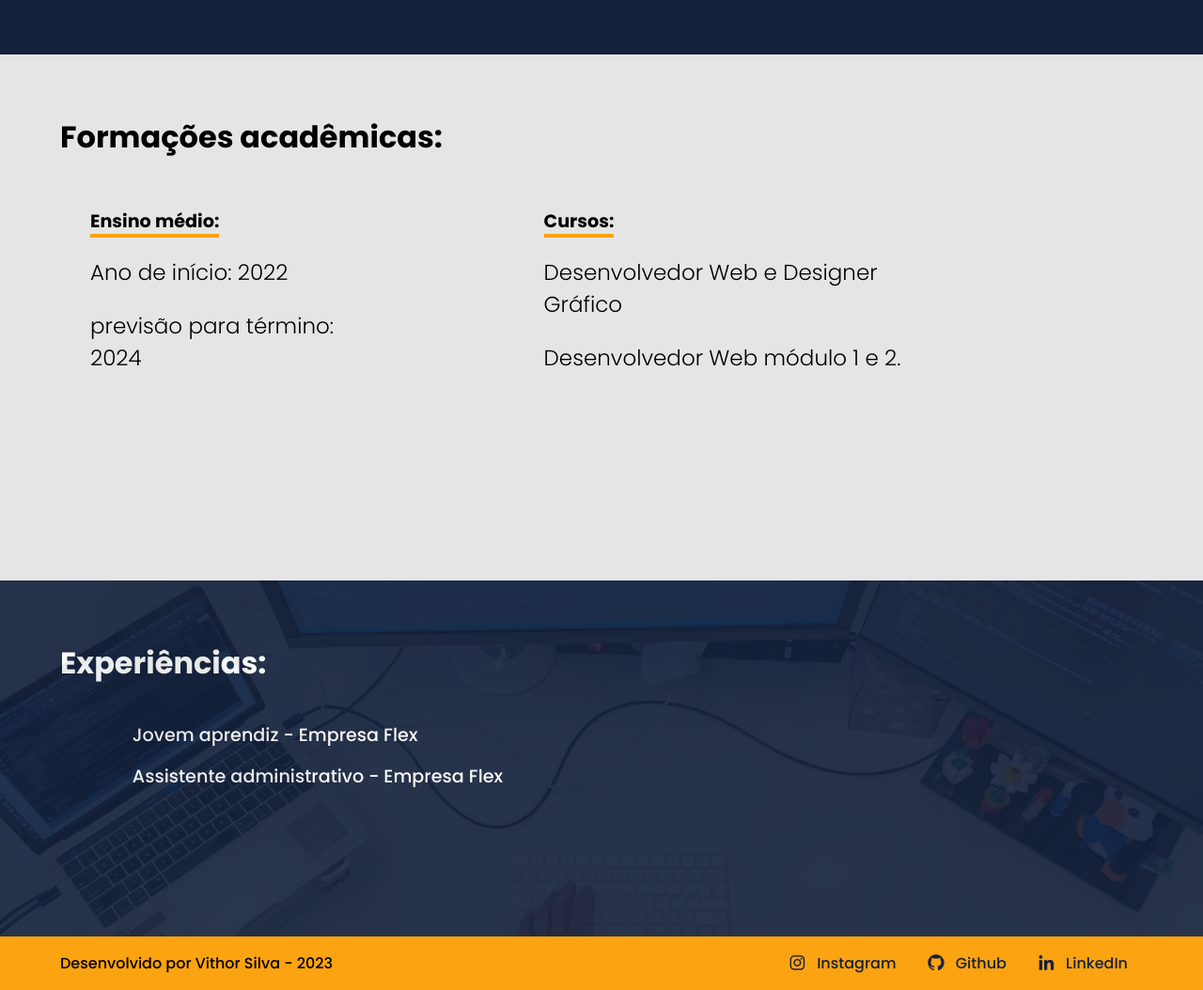
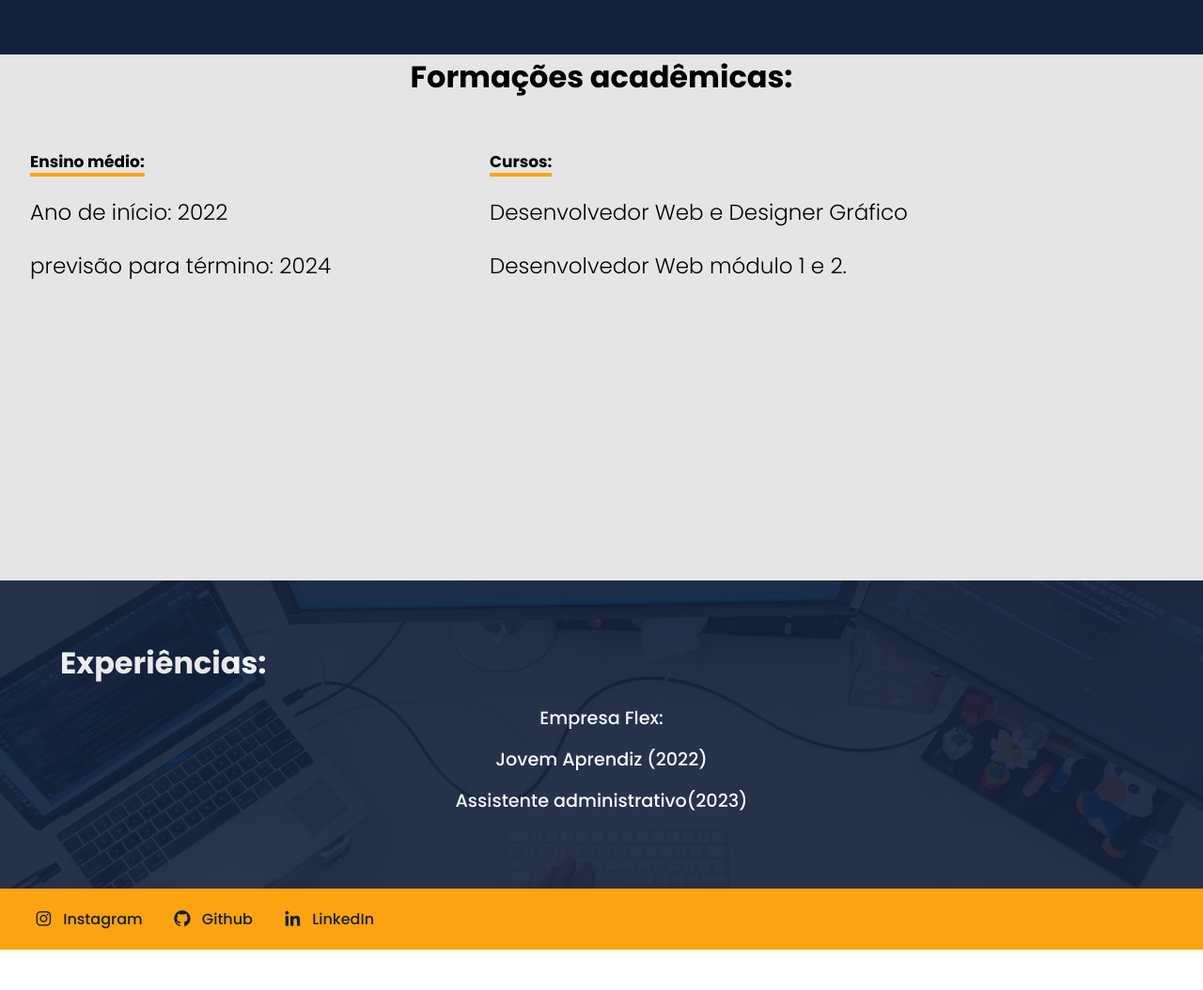
Before and after one commit to vithor-silva/portifolio-vithor-silva, a plain HTML site: page index.html in a window 1280 px wide. Shown: the part 1700-2754 px from the top of the page at 94% size. After the commit the page ends 2711 px from the top, so only its background shows below. Drawn offline with nearby package versions, Linux system fonts and the light colour scheme.

Commit message:
fix responsive

```diff
--- a/index.html
+++ b/index.html
@@ -49,7 +49,7 @@
   </button>
 </header>
     <main class="container">
-      <a href="#home"><i id="link-home" class='bx bx-up-arrow-circle' ></i></a>
+      <a href="#home"><i id="link-home" class='bx bx-up-arrow-circle' ></i></a> <!--De volta ao topo-->
       <section id="home">
         <h1>Vithor Silva</h1>
         <h2>Desenvolvedor Front-End</h2>
@@ -119,20 +119,18 @@
           <div class="experiencias-conteudo">
             <h3 class="subtitulo-secao">Experiências:</h3>
             <ol>
-              <li>Jovem aprendiz - Empresa Flex</li>
-              <li>Assistente administrativo - Empresa Flex</li>
+              <li>Empresa Flex:</li>
+              <li>Jovem Aprendiz (2022)</li>
+              <li>Assistente administrativo(2023)</li>
             </ol>
           </div>
         </div>
       </section>
       <footer id="footer">
-        Desenvolvido por Vithor Silva - 2023
-        <nav>
+        <nav id="footer-nav">
           <a href="#"><i class='bx bxl-instagram' ></i>Instagram</a>
           <a href="https://github.com/vithor-silva"><i class='bx bxl-github' ></i>Github</a>
-          <a href="#"
-            ><i class="bx bxl-linkedin"></i> LinkedIn</a
-          >
+          <a href="#"><i class="bx bxl-linkedin"></i> LinkedIn</a>
         </nav>
       </footer>
     </main>
--- a/styles.css
+++ b/styles.css
@@ -105,7 +105,6 @@ body {
     width: 100%;
     height: 60vh;
     padding: 4em;
-
     display: flex;
     justify-content: space-between;
   }
@@ -163,7 +162,6 @@ body {
 
   #formacoes ol {
     padding: 2em;
-
     display: flex;
   }
 
@@ -212,7 +210,6 @@ body {
   #footer {
     width: 100%;
     background-color: var(--laranja);
-
     display: flex;
     padding: 1em 4em;
     justify-content: space-between;
@@ -320,7 +317,7 @@ body {
 #dados_contato {
   display: flex;
   flex-direction: column;
-  align-items: center; /* Centraliza os elementos horizontalmente */
+  align-items: center;
   height: 60vh;
   padding: 0;
   margin: 0;
@@ -328,11 +325,12 @@ body {
 
 
 #dados_contato h3 {
-  text-align: center; /* Centraliza o texto */
+  text-align: center;
 }
 
 #dados_contato ul {
   list-style: none;
+  width: 100%;
   padding: 0;
   margin: 0;
 }
@@ -341,7 +339,46 @@ body {
   display: flex;
   flex-direction: column;
   margin-bottom: 10px;
-  text-align: center; /* Centraliza o texto */
+  text-align: center;
+}
+}
+
+#sobre img {
+  display: none;
+}
+
+#sobre h3 {
+  text-align: center;
+}
+
+
+#formacoes {
+  padding: 0;
+  margin: 0;
+}
+
+#formacoes h3 {
+  text-align: center;
+}
+
+.formacoes_titulo-lista {
+  font-size: 17px;
+}
+
+#experiencias h3 {
+  margin-bottom: 20px;
+}
+
+#experiencias ol {
+  padding: 0;
+  margin: 0;
+  text-align: center;
+}
+
+#footer {
+  max-width: 100%;
+  padding: 20px;
+  margin: 0;
 }
 
 @media (max-width: 300px) {
```
